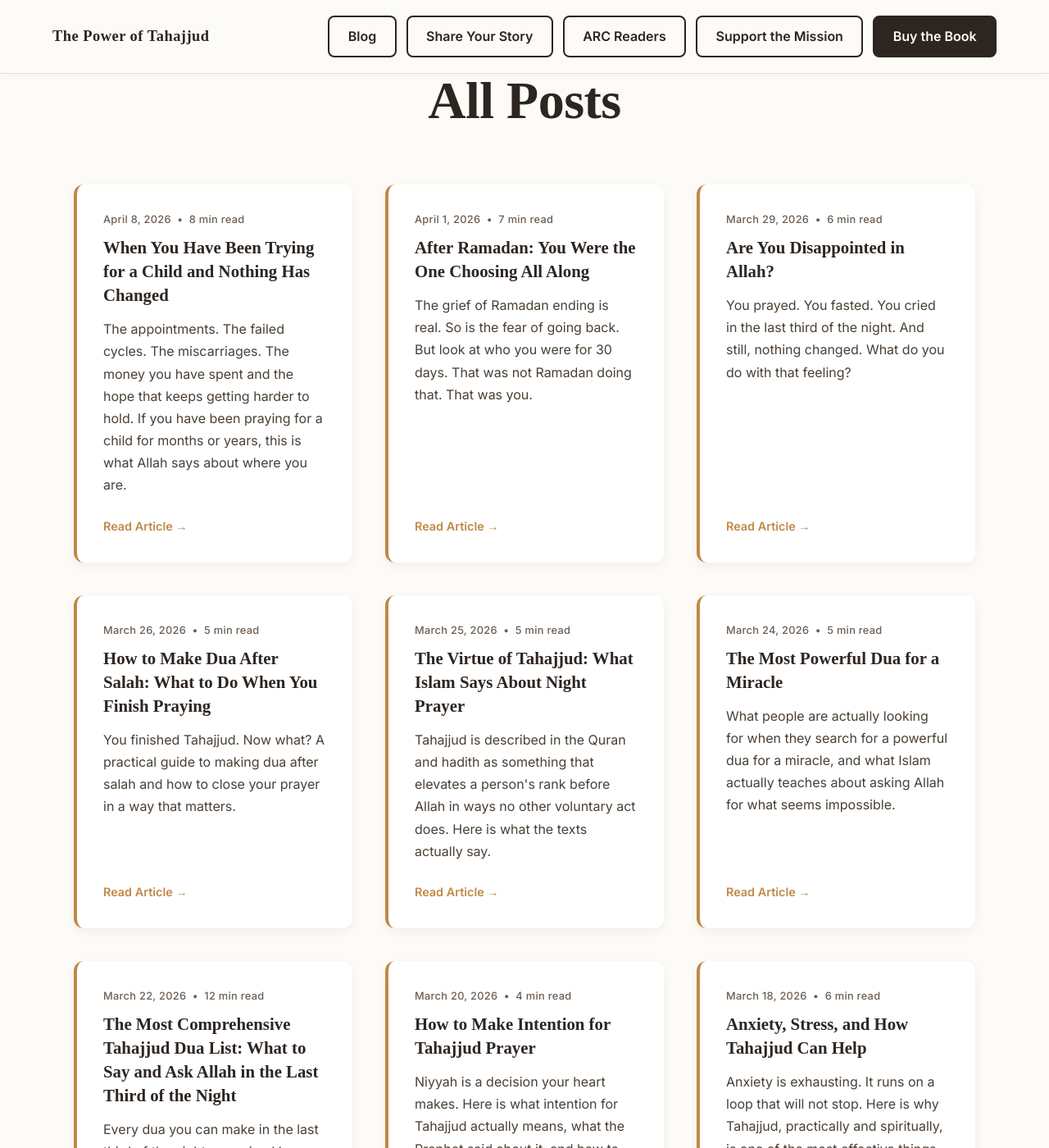
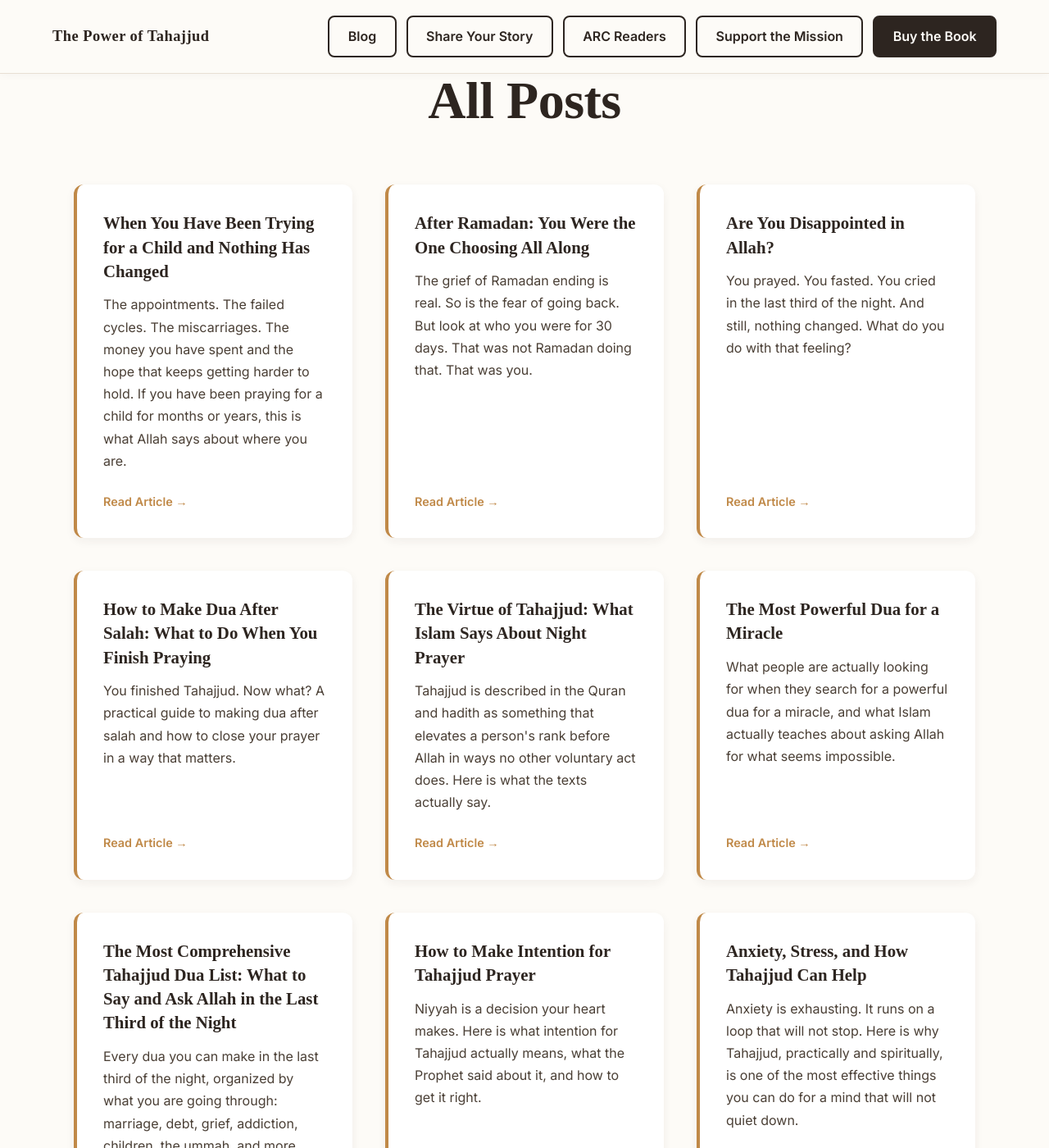
Before and after one commit to Omnitryx-Inc/tahajjud-fe-main, a Jekyll site: the page built from pages/blog.html, in a window 1280 px wide and 1400 px high, scrolled down 535 px. Shown: the whole window at 82% size. Built offline with Jekyll 4.4.1, drawn with Linux system fonts in a browser that asks for light colours; some web fonts are replaced; some of the changed text lies outside the part shown.

Commit message:
adjustments

```diff
--- a/_layouts/post.html
+++ b/_layouts/post.html
@@ -113,7 +112,6 @@
         </div>
 
         <div class="post-header">
-          <p class="post-meta">{{ page.date | date: "%B %-d, %Y" }} &nbsp;&bull;&nbsp; {{ page.read_time }} min read</p>
           <h1 class="post-title">{{ page.title }}</h1>
           <p class="post-description">{{ page.description }}</p>
           <div class="post-author">
@@ -169,7 +167,6 @@
           <div class="post-related-grid">
             {% for post in related_posts %}
             <a href="{{ post.url }}" class="post-related-card">
-              <p class="post-related-meta">{{ post.read_time }} min read</p>
               <h4>{{ post.title }}</h4>
               <p class="post-related-desc">{{ post.description | truncate: 110 }}</p>
             </a>
--- a/pages/blog.html
+++ b/pages/blog.html
@@ -16,7 +16,6 @@
         <div class="blog-grid">
             {% for post in site.posts %}
             <div class="blog-card">
-                <p class="blog-card-meta">{{ post.date | date: "%B %-d, %Y" }} &nbsp;&bull;&nbsp; {{ post.read_time }} min read</p>
                 <h2>{{ post.title }}</h2>
                 <p>{{ post.description }}</p>
                 <a href="{{ post.url }}" class="blog-card-link">Read Article &rarr;</a>
```
Also changed, not shown: other parts of _layouts/post.html (+1 -2 lines).
